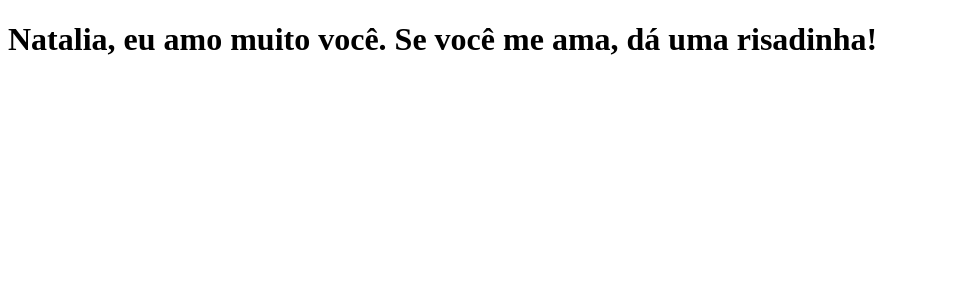
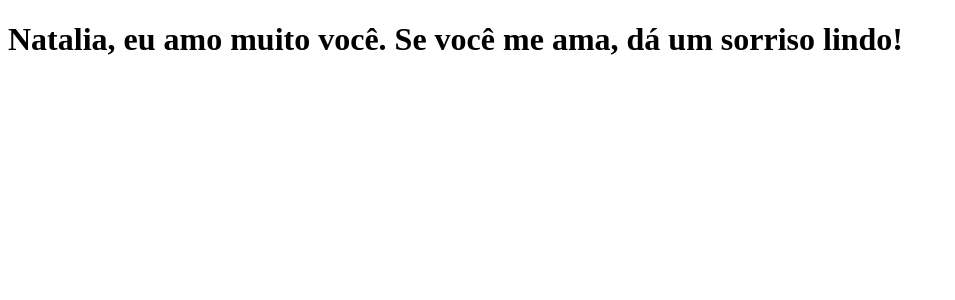
Before and after one commit to juanmnoronha/clone-tabnews, a Next.js app: page / in a window 1280 px wide. Shown: the top 300 px of the page, without its empty margins (0-955 px from the left). Built offline with nearby package versions, Linux system fonts and the light colour scheme.

Commit message:
modifica a frase

```diff
--- a/pages/index.js
+++ b/pages/index.js
@@ -1,5 +1,5 @@
 function Home() {
-    return <h1>Natalia, eu amo muito você. Se você me ama, dá uma risadinha!</h1>
+    return <h1>Natalia, eu amo muito você. Se você me ama, dá um sorriso lindo!</h1>
 }
 
 export default Home;
```
